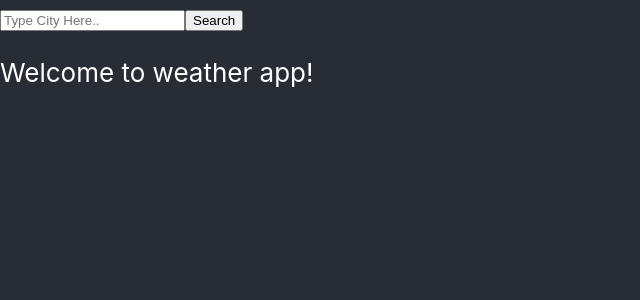
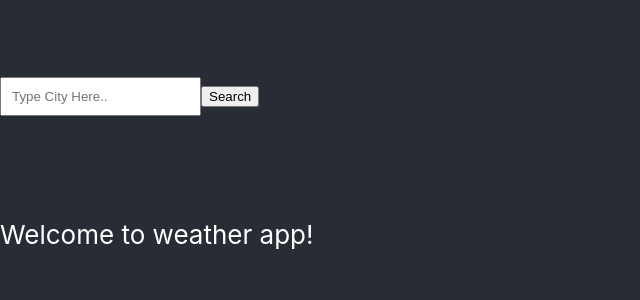
Before and after one commit to garihc23/weather-app, a React (Create React App) app: page / in a window 1280 px wide. Shown: the top 300 px of the page, without its empty margins (0-640 px from the left). Built offline with nearby package versions, Linux system fonts and the light colour scheme.

Commit message:
keypress and search btn fix

```diff
--- /dev/null
+++ b/src/assets/css/WeatherData.css
@@ -0,0 +1,8 @@
+.container{
+    justify-content: center;
+}
+.input{
+    padding: 10px;
+    margin: 6% auto;
+
+}
--- a/src/components/WeatherData.js
+++ b/src/components/WeatherData.js
@@ -1,4 +1,5 @@
 import React ,{ useState }from 'react'
+import '../assets/css/WeatherData.css'
 const WeatherData = () => {
 
     const apiKey= "961f1ac472543e227063e8d1ccdb64dc"
@@ -6,7 +7,6 @@ const WeatherData = () => {
     const [city, setCity] = useState("")
 
     const getWeather=(e) =>{
-        if(e.key=== 'Enter'){
         fetch(`http://api.openweathermap.org/data/2.5/forecast?q=${city}&units=imperial&AppID=${apiKey}`)
         .then(
             response => response.json()
@@ -15,9 +15,23 @@ const WeatherData = () => {
                 setWeatherData(data)
             }
         )
+        .catch((error) => {
+            console.error('Error fetching weather data', error)
+        })
     }
+
+    /* console.log("WeatherData---", weatherData) */
+
+    const handleKeyPress = (e) => {
+        if (e.key === 'Enter') {
+          getWeather(e);
         }
-    /* console.log("WeatherData---", weatherData) */
+      };
+
+      const handleSearchButtonClick = () => {
+        getWeather(null);
+      };
+
   return (
     <div className='container'>
         <input
@@ -25,10 +39,10 @@ const WeatherData = () => {
             placeholder='Type City Here..'
             onChange={e => setCity(e.target.value)}
             value={city}
-            onKeyPress={getWeather}
+            onKeyPress={handleKeyPress}
         />
         <button
-            onClick={getWeather}
+            onClick={handleSearchButtonClick}
         >
             Search
         </button>
```
Lines whose indentation alone changed are shown as unchanged.
